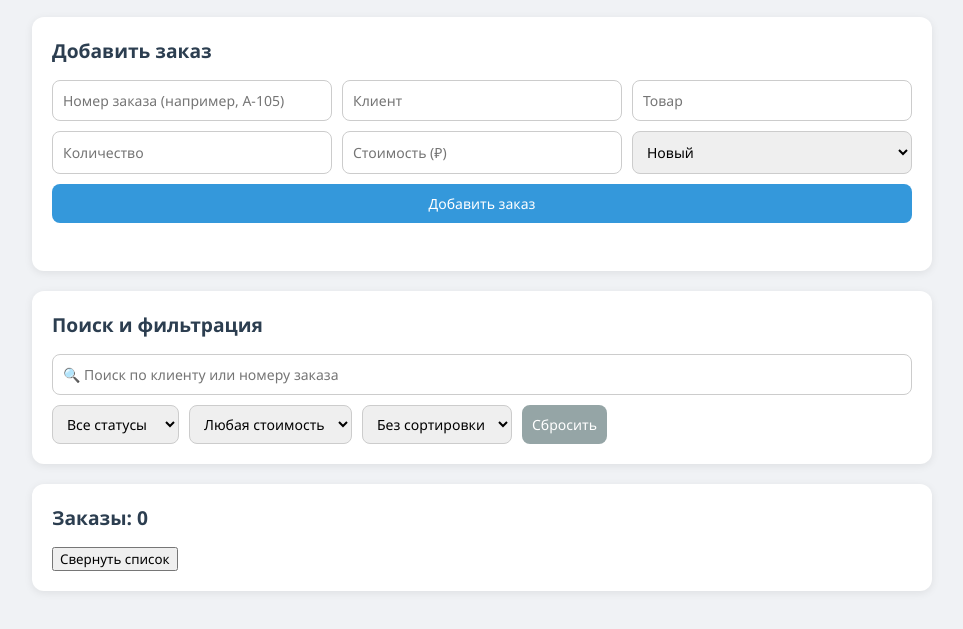
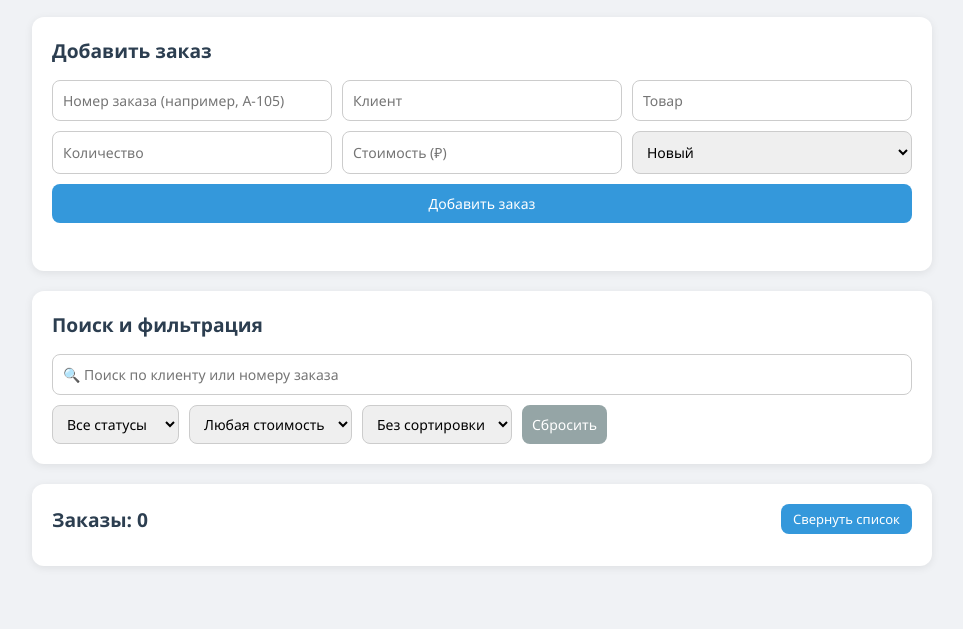
Before and after one commit to tkazus/exJS, a plain HTML site: page index.html in a window 1280 px wide. Shown: the part 113-742 px from the top of the page, without its empty margins (158-1121 px from the left). Drawn offline with nearby package versions, Linux system fonts and the light colour scheme.

Commit message:
style.css

```diff
--- a/style.css
+++ b/style.css
@@ -108,6 +108,30 @@ form button:hover {
     font-size: 14px;
 }
 
+/* Заголовок со списком и кнопкой свернуть */
+.list-header {
+    display: flex;
+    justify-content: space-between;
+    align-items: center;
+    margin-bottom: 12px;
+}
+.list-header h2 {
+    margin: 0;
+}
+#toggleListBtn {
+    padding: 6px 12px;
+    border: none;
+    border-radius: 8px;
+    background: #3498db;
+    color: #fff;
+    font-size: 13px;
+    cursor: pointer;
+    transition: .2s;
+}
+#toggleListBtn:hover {
+    background: #2980b9;
+}
+
 /* Карточка заказа */
 .order {
     border: 1px solid #e1e4e8;
@@ -134,6 +158,12 @@ form button:hover {
 .order.cancelled {
     border-left-color: #e74c3c;
     opacity: .75;
+}
+
+/* Временная подсветка при смене статуса */
+.order.highlight {
+    background: #fff7e0;
+    box-shadow: 0 0 0 2px #f39c12;
 }
 
 .order-info {
```
